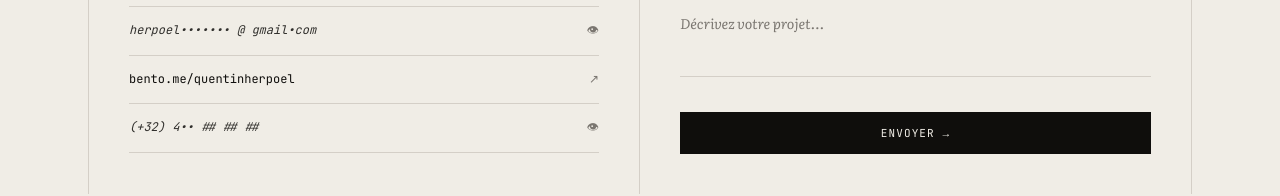
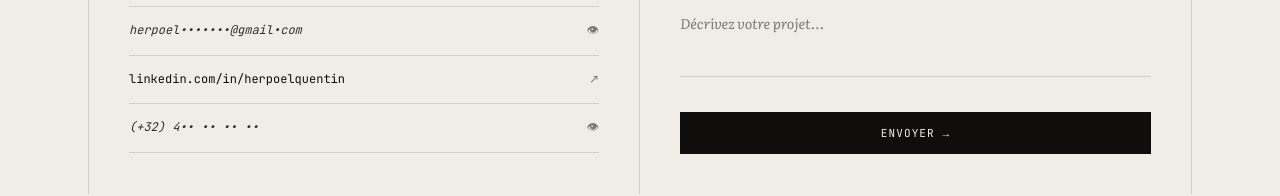
Before and after one commit to Toofi/toofi.github.io, an Angular app: page / in a window 1280 px wide. Shown: the part 3831-4027 px from the top of the page. Built offline with nearby package versions, Linux system fonts and the light colour scheme.

Commit message:
modified contact links

```diff
--- a/src/app/components/contact/contact.ts
+++ b/src/app/components/contact/contact.ts
@@ -34,20 +34,20 @@ export class ContactComponent {
         104, 101, 114, 112, 111, 101, 108, 46, 113, 117, 101, 110, 116, 105, 110, 64, 103, 109,
         97, 105, 108, 46, 99, 111, 109,
       ],
-      mask: 'herpoel••••••• @ gmail•com',
+      mask: 'herpoel•••••••@gmail•com',
       hint: 'Cliquer pour révéler',
     },
     {
       kind: 'public',
-      href: 'https://bento.me/quentinherpoel',
-      label: 'bento.me/quentinherpoel',
+      href: 'https://www.linkedin.com/in/herpoelquentin/',
+      label: 'linkedin.com/in/herpoelquentin',
       external: true,
     },
     {
       kind: 'protected',
       scheme: 'tel:',
       codes: [43, 51, 50, 52, 55, 56, 51, 50, 53, 51, 54, 56],
-      mask: '(+32) 4•• ## ## ##',
+      mask: '(+32) 4•• •• •• ••',
       hint: 'Cliquer pour révéler',
     },
   ];
```
